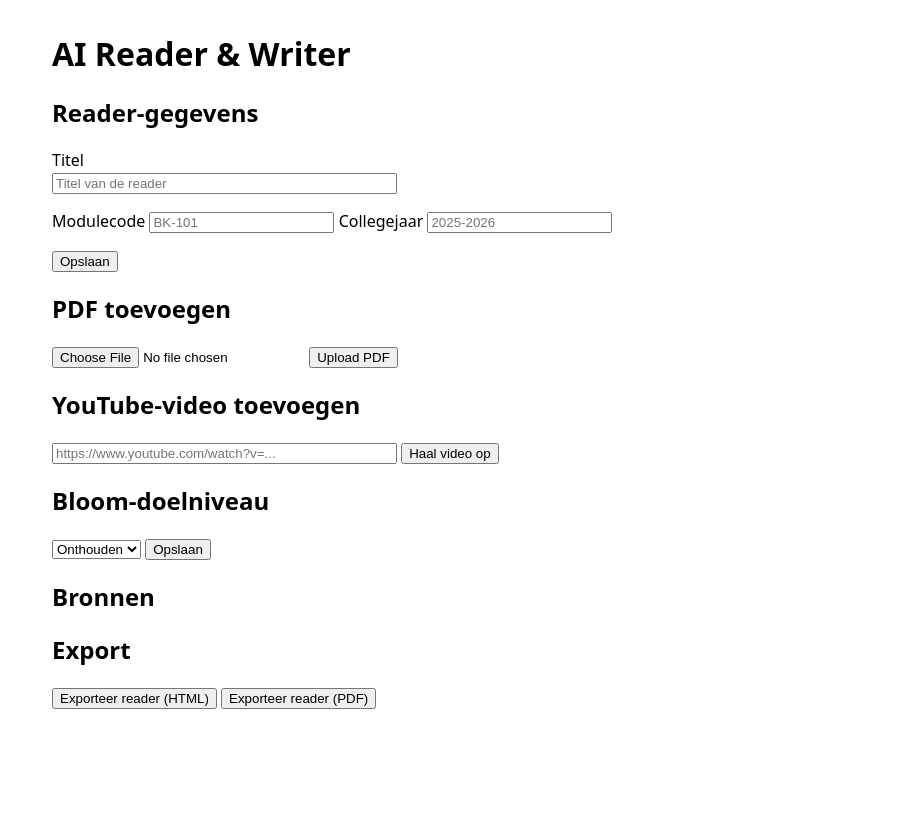
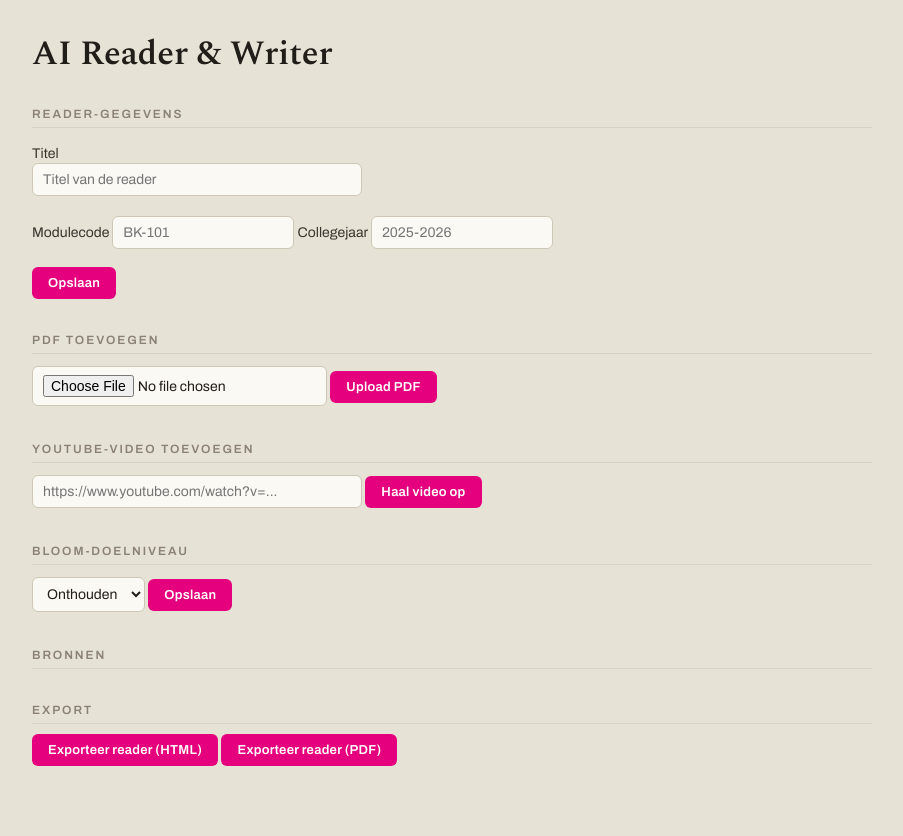
Before and after one commit to hanbedrijfskunde/ai-reader-writer, a FastAPI app: page / in a window 1280 px wide. Shown: the whole page, without its empty margins (188-1091 px from the left). Before the commit the page ends 709 px from the top, so only its background shows below. Run offline with FastAPI, Linux system fonts and the light colour scheme; some libraries are stand-ins or nearby versions.

Commit message:
feat: apply the design system to the app UI
Co-Authored-By: Claude Opus 4.8 (1M context) <noreply@anthropic.com>

```diff
--- a/app/templates/index.html
+++ b/app/templates/index.html
@@ -2,13 +2,39 @@
 <html lang="nl">
 <head>
   <meta charset="utf-8">
+  <meta name="viewport" content="width=device-width, initial-scale=1.0">
   <title>AI Reader &amp; Writer</title>
   <script src="https://unpkg.com/htmx.org@1.9.12/dist/htmx.min.js"
           integrity="sha384-ujb1lZYygJmzgSwoxRggbCHcjc0rB2XoQrxeTUQyRjrOnlCoYta87iKBWq3EsdM2"
           crossorigin="anonymous"></script>
-  <style>body{font-family:system-ui,sans-serif;max-width:800px;margin:2rem auto}</style>
+  <link rel="preconnect" href="https://fonts.googleapis.com">
+  <link rel="preconnect" href="https://fonts.gstatic.com" crossorigin>
+  <link rel="stylesheet" href="https://fonts.googleapis.com/css2?family=Archivo:wght@400;500;600&family=Spectral:ital,wght@0,400;0,500;0,600;1,500&display=swap">
+  <style>
+    *{box-sizing:border-box}
+    body{margin:0;background:#e7e2d6;color:#211d18;font-family:'Archivo',system-ui,sans-serif;-webkit-font-smoothing:antialiased}
+    .app{max-width:880px;margin:0 auto;padding:36px 20px 70px}
+    h1{font:600 34px/1.1 'Spectral';margin:0 0 6px}
+    h2{font:600 12px 'Archivo';letter-spacing:.16em;text-transform:uppercase;color:#8a8175;margin:34px 0 10px;border-bottom:1px solid #d8d1c2;padding-bottom:6px}
+    label{font-size:14px;color:#3a352d}
+    input[type=text],input[type=url],input[type=file],select,textarea{
+      font:400 14px 'Archivo';color:#211d18;background:#fbf9f4;border:1px solid #cfc7b6;
+      border-radius:6px;padding:8px 10px;margin:2px 0}
+    textarea{width:100%}
+    button{font:600 13px 'Archivo';color:#fff;background:#e5007d;border:0;border-radius:6px;
+      padding:9px 16px;cursor:pointer;letter-spacing:.02em}
+    button:hover{background:#c70069}
+    #source-list{list-style:none;padding:0;margin:0}
+    #source-list>li{background:#fbf9f4;border:1px solid #e2dccd;border-radius:8px;padding:14px 16px;margin:10px 0}
+    #source-list strong{font:600 15px 'Spectral'}
+    #source-list .questions{margin-top:12px;border-top:1px solid #ece6d8;padding-top:10px}
+    details{margin-top:8px}
+    summary{cursor:pointer;color:#8a8175;font-size:13px}
+    a{color:#e5007d}
+  </style>
 </head>
 <body>
+<div class="app">
   <h1>AI Reader &amp; Writer</h1>
 
   <h2>Reader-gegevens</h2>
@@ -63,5 +89,6 @@
     <button type="submit">Exporteer reader (PDF)</button>
   </form>
   <div id="export-result"></div>
+</div>
 </body>
 </html>
```
Also changed, not shown: tests/test_routes.py (+11 -0 lines).
